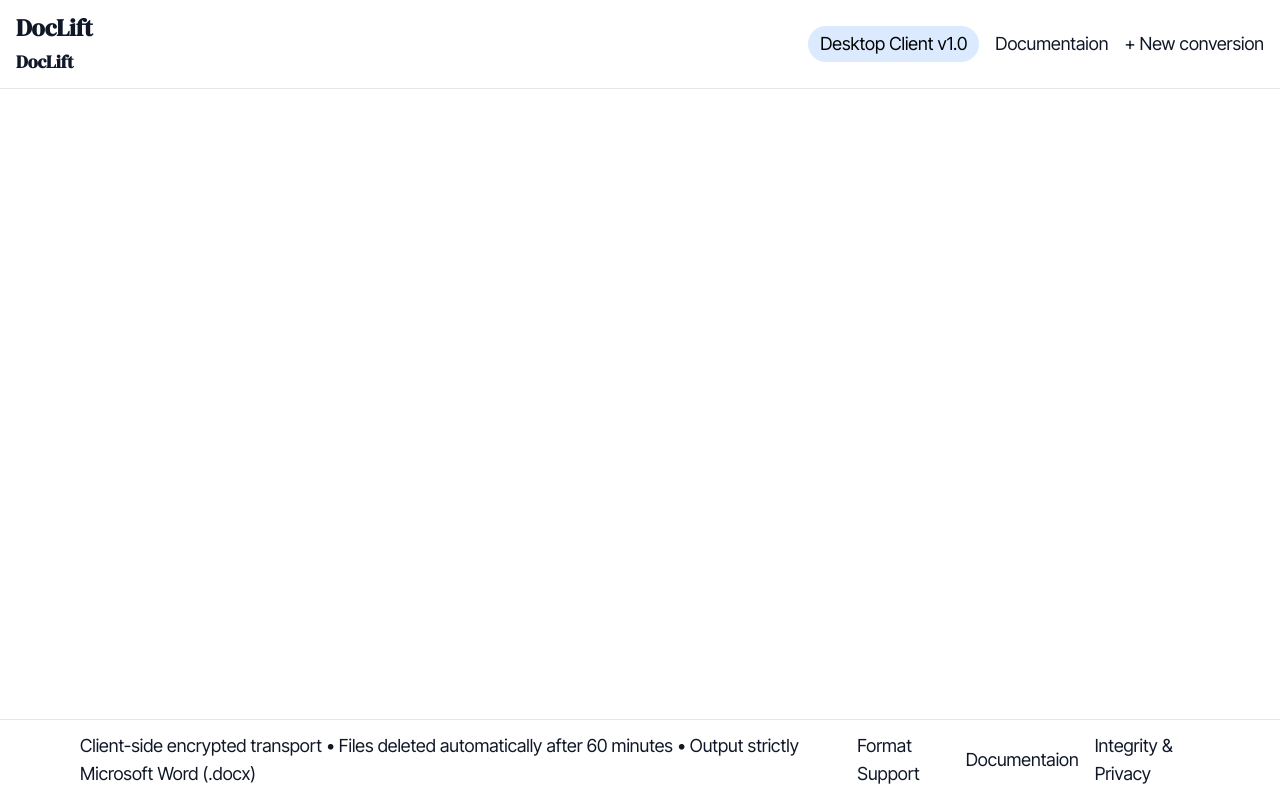
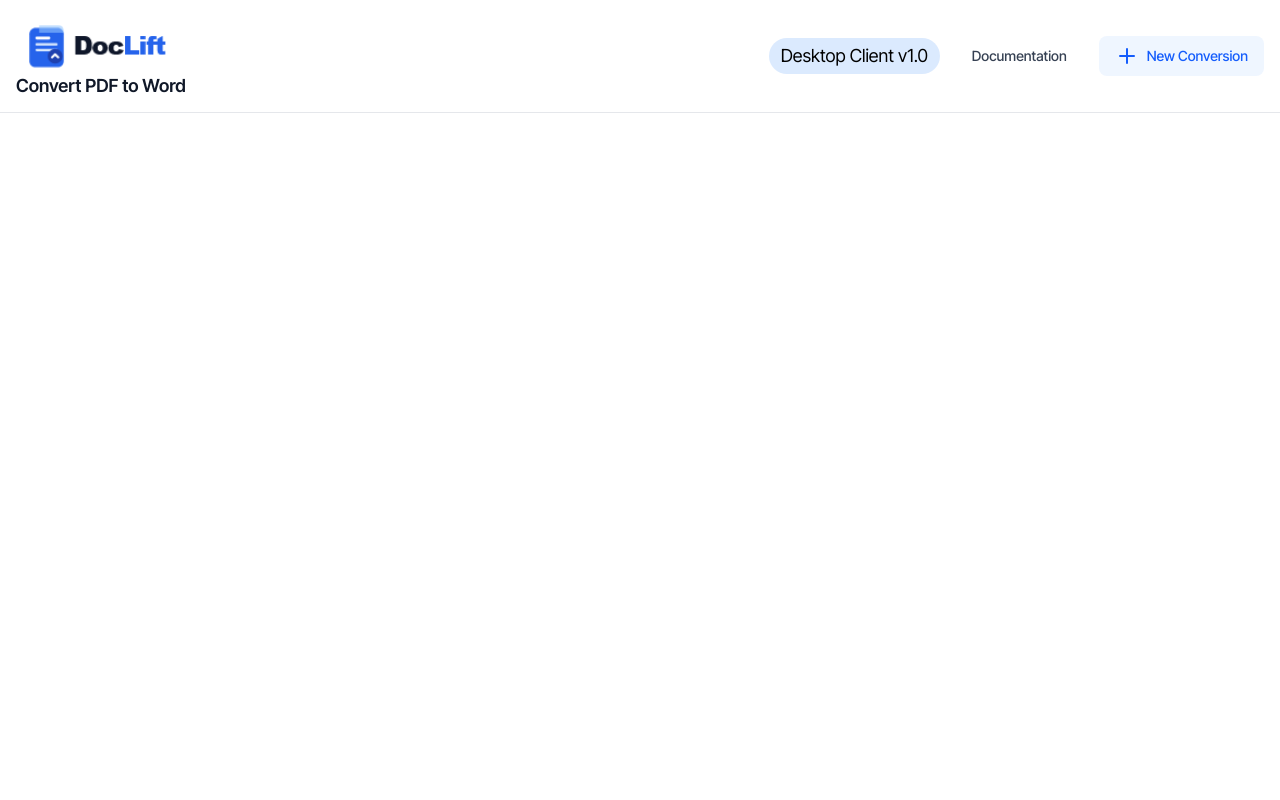
Before and after one commit to AmaliTech-Training-Academy/doclift, a Next.js app in the folder apps/web/: page / in a window 1280 px wide. Shown: the top 800 px of the page. Built offline with nearby package versions, Linux system fonts and the light colour scheme.

Commit message:
feat: added global header, footer, custom typography, and refactor button component

```diff
--- a/apps/web/package.json
+++ b/apps/web/package.json
@@ -9,6 +9,7 @@
     "lint": "eslint"
   },
   "dependencies": {
+    "lucide-react": "^1.44.0",
     "next": "16.3.4",
     "react": "19.2.8",
     "react-dom": "19.2.8"
--- a/apps/web/src/app/components/layout/Footer.tsx
+++ b/apps/web/src/app/components/layout/Footer.tsx
@@ -1,4 +1,4 @@
-
+import Button from "../ui/Button";
 
 export default function Footer() {
     return (
@@ -7,9 +7,15 @@ export default function Footer() {
                 <div className="flex items-center justify-between space-x-4">
                     <span className="text-lg text-gray-900">Client-side encrypted transport • Files deleted automatically after 60 minutes • Output strictly Microsoft Word (.docx)</span>
                     <div className="flex items-center space-x-4">
-                        <span className="text-lg text-gray-900">Format Support</span>
-                        <span className="text-lg text-gray-900">Documentaion</span>
-                        <span className="text-lg text-gray-900">Integrity & Privacy</span>
+                        <Button variant="ghost">
+                            Format Support
+                        </Button>
+                        <Button variant="ghost">
+                            Documentaion
+                        </Button>
+                        <Button variant="ghost">
+                            Integrity & Privacy
+                        </Button>
                     </div>
                 </div>
             </div>
--- a/apps/web/src/app/components/layout/Header.tsx
+++ b/apps/web/src/app/components/layout/Header.tsx
@@ -1,20 +1,28 @@
-
+import { Plus } from "lucide-react";
+import Button from "@/app/components/ui/Button";
+import Image from "next/image";
+import Logo from "@/app/assets/logo.png"
 
 export default function Header() {
     return (
-        <header className="w-full py-3 border-b border-gray-200 bg-white">
+        <header className="sticky top-0 w-full py-3 border-b border-gray-200 bg-white z-50">
             <div className="max-w-7xl mx-auto px-4">
                 <div className="flex items-center justify-between">
-                    <div className="flex flex-col space-y-1">
-                        <h1 className="text-2xl font-bold text-gray-900">DocLift</h1>
-                        <h1 className="text-lg font-bold text-gray-900">DocLift</h1>
+                    <div className="flex flex-col">
+                        <Image src={Logo} alt="Logo" height={60}/>
+                        <p className="text-lg font-semibold text-gray-900">Convert PDF to Word</p>
                     </div>
                     <div className="flex items-center space-x-4">
                         <div className="flex items-center space-x-2 rounded-full px-3 py-1 bg-blue-100">
                             <span className="text-lg text-black">Desktop Client v1.0</span>
                         </div>
-                        <span className="text-lg text-gray-900">Documentaion</span>
-                        <span className="text-lg text-gray-900">+ New conversion</span>
+                        <Button variant="ghost">
+                            Documentation
+                        </Button>
+                        <Button variant="secondary">
+                            <Plus/>
+                            New Conversion
+                        </Button>
                     </div>
                 </div>
             </div>
--- a/apps/web/src/app/components/ui/Button.tsx
+++ b/apps/web/src/app/components/ui/Button.tsx
@@ -0,0 +1,77 @@
+import { ReactNode } from "react";
+
+type ButtonVariant =
+  | "primary"
+  | "secondary"
+  | "outline"
+  | "ghost"
+  | "danger"
+  | "success";
+
+type ButtonSize = "sm" | "md" | "lg";
+
+interface ButtonProps {
+  children?: ReactNode;
+  variant?: ButtonVariant;
+  size?: ButtonSize;
+  loading?: boolean;
+  disabled?: boolean;
+  onClick?: () => void;
+  type?: "button" | "submit" | "reset";
+  className?: string;
+}
+
+export default function Button({
+  children,
+  variant = "primary",
+  size = "md",
+  loading = false,
+  disabled = false,
+  onClick,
+  type = "button",
+  className = "",
+}: ButtonProps) {
+  const variants = {
+    primary: "bg-blue-600 text-white hover:bg-blue-700",
+    secondary: "bg-blue-50 text-blue-600 hover:bg-blue-100",
+    outline: "bg-gray-100 text-gray-900 hover:bg-gray-200",
+    ghost: "bg-transparent text-gray-700 hover:bg-gray-100",
+    danger: "bg-red-600 text-white hover:bg-red-700",
+    success: "bg-green-600 text-white hover:bg-green-700",
+  };
+
+  const sizes = {
+    sm: "px-3 py-1.5 text-sm",
+    md: "px-4 py-2 text-sm",
+    lg: "px-5 py-3 text-base",
+  };
+
+  return (
+    <button
+      type={type}
+      disabled={disabled || loading}
+      onClick={onClick}
+      className={`
+        inline-flex
+        items-center
+        justify-center
+        gap-2
+        rounded-lg
+        font-medium
+        transition-colors
+        cursor-pointer
+        disabled:cursor-not-allowed
+        disabled:opacity-50
+        ${variants[variant]}
+        ${sizes[size]}
+        ${className}
+      `}
+    >
+      {loading ? (
+        <span>Loading...</span>
+      ) : (
+        children
+      )}
+    </button>
+  );
+}
--- a/apps/web/src/app/layout.tsx
+++ b/apps/web/src/app/layout.tsx
@@ -1,6 +1,9 @@
 import type { Metadata } from "next";
 import { DM_Serif_Display, Inter_Tight } from "next/font/google";
 import "./globals.css";
+
+import Header from "./components/layout/Header";
+import Footer from "./components/layout/Footer";
 
 const dmSerif = DM_Serif_Display({
   variable: "--font-heading",
@@ -24,7 +27,13 @@ export default function RootLayout({ children }: LayoutProps<"/">) {
       lang="en"
       className={`${dmSerif.variable} ${inter.variable} h-full antialiased`}
     >
-      <body className="min-h-full flex flex-col">{children}</body>
+      <body className="min-h-full flex flex-col">
+        <Header />
+          <main>
+            {children}
+          </main>
+        <Footer />
+      </body>
     </html>
   );
 }
--- a/apps/web/src/app/page.tsx
+++ b/apps/web/src/app/page.tsx
@@ -1,4 +1,4 @@
-import Header from "./components/layout/Header";
+
 import Footer from "./components/layout/Footer";
 import type { Metadata } from "next";
 
@@ -9,12 +9,11 @@ export const metadata: Metadata = {
 export default function Home() {
     return (
         <div className="min-h-screen flex flex-col">
-            <Header />
             <main className="flex-1">
                 {/* page content */}
             </main>
 
-            <Footer />
+
         </div>
     );
 }
```
Also changed, not shown: apps/web/src/app/assets/logo.png (added), 1 other file (tests, documents, lock files or other folders).
